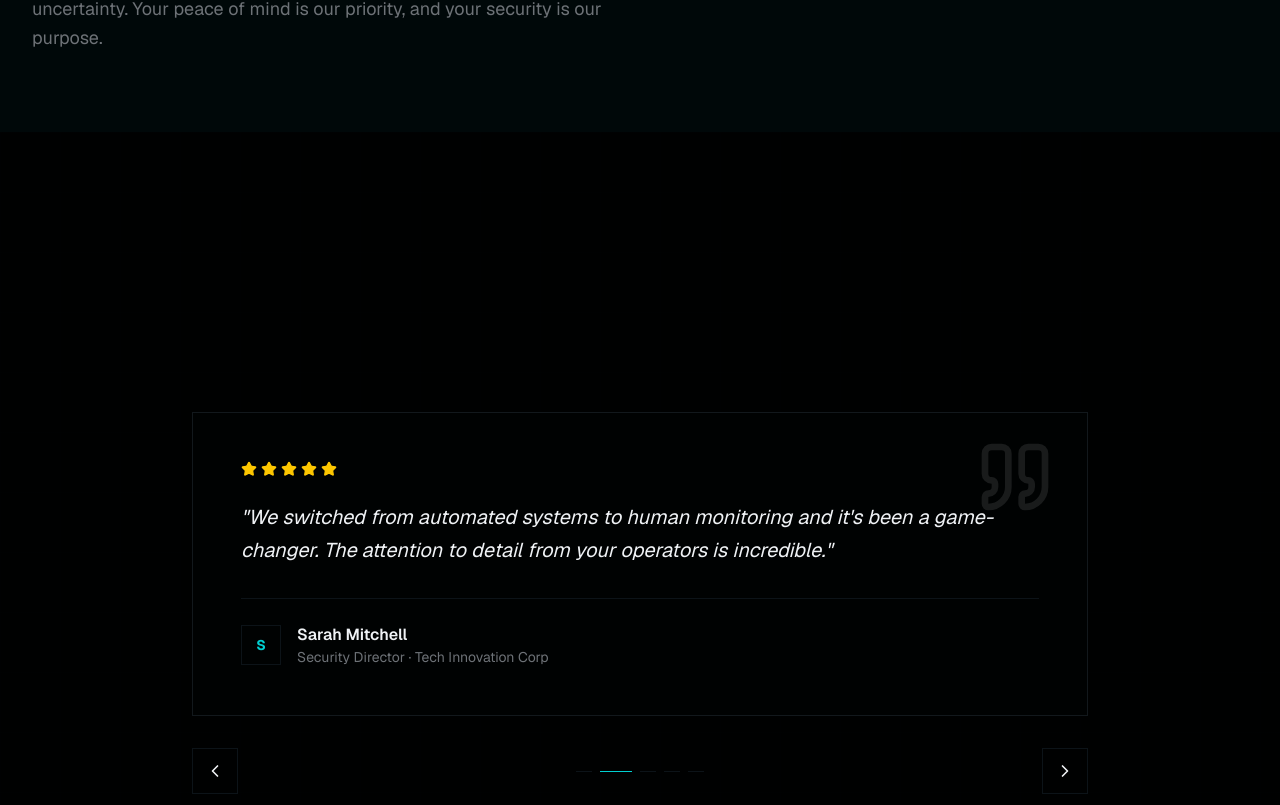
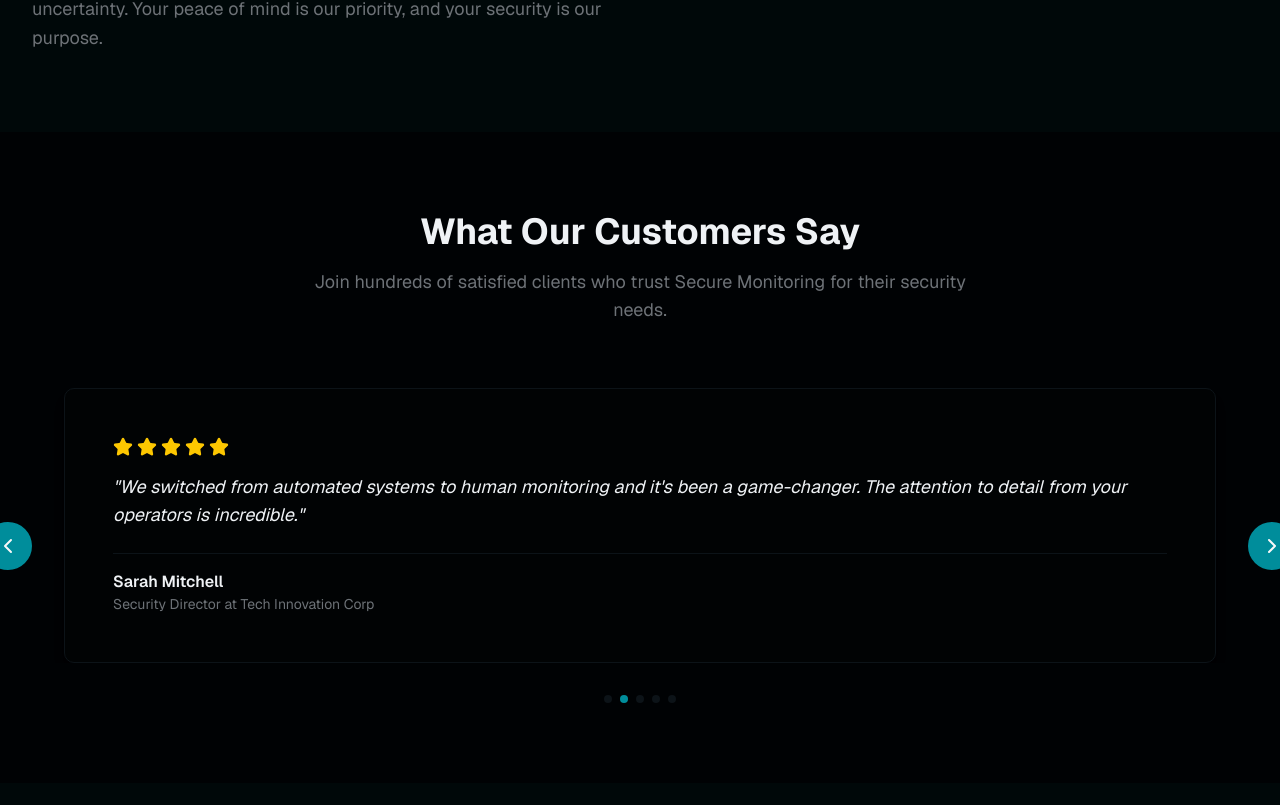
Before and after one commit to 3v8lmortyl-max/secure-monitoring-website-, a Next.js app: page / in a window 1280 px wide. Shown: the part 1935-2740 px from the top of the page. Built offline with nearby package versions, Linux system fonts and the light colour scheme.

Commit message:
Restore: revert components/testimonials.tsx to last working commit to fix Vercel build

```diff
--- a/components/testimonials.tsx
+++ b/components/testimonials.tsx
@@ -1,16 +1,25 @@
 'use client'
 
-import { useState, useEffect, useCallback } from 'react'
-import { ChevronLeft, ChevronRight, Star, Quote } from 'lucide-react'
+import { useState, useEffect } from 'react'
+import { ChevronLeft, ChevronRight, Star } from 'lucide-react'
 
-const testimonials = [
+interface Testimonial {
+  id: number
+  name: string
+  role: string
+  company: string
+  content: string
+  rating: number
+}
+
+const testimonials: Testimonial[] = [
   {
     id: 1,
     name: 'John Anderson',
     role: 'Property Manager',
     company: 'Anderson Real Estate',
     content: 'Secure Monitoring has been absolutely essential for our commercial properties. The professional operators caught a break-in attempt within minutes. Outstanding service!',
-    rating: 5,
+    rating: 5
   },
   {
     id: 2,
@@ -18,7 +27,7 @@ const testimonials = [
     role: 'Security Director',
     company: 'Tech Innovation Corp',
     content: 'We switched from automated systems to human monitoring and it\'s been a game-changer. The attention to detail from your operators is incredible.',
-    rating: 5,
+    rating: 5
   },
   {
     id: 3,
@@ -26,7 +35,7 @@ const testimonials = [
     role: 'Warehouse Owner',
     company: 'Chen Distribution',
     content: 'The 24/7 human monitoring gave us peace of mind we didn\'t have before. Their response time is phenomenal and the team is professional.',
-    rating: 5,
+    rating: 5
   },
   {
     id: 4,
@@ -34,7 +43,7 @@ const testimonials = [
     role: 'Retail Manager',
     company: 'Metro Retail Group',
     content: 'Best security investment we\'ve made. The operators caught suspicious activity that a system would have missed. Highly recommend!',
-    rating: 5,
+    rating: 5
   },
   {
     id: 5,
@@ -42,96 +51,120 @@ const testimonials = [
     role: 'Facility Manager',
     company: 'Global Manufacturing',
     content: 'Professional, reliable, and always there when we need them. Secure Monitoring has exceeded our expectations in every way.',
-    rating: 5,
-  },
+    rating: 5
+  }
 ]
 
 export function Testimonials() {
-  const [current, setCurrent] = useState(0)
-  const [auto, setAuto] = useState(true)
-
-  const next = useCallback(() => setCurrent((p) => (p + 1) % testimonials.length), [])
-  const prev = useCallback(() => setCurrent((p) => (p - 1 + testimonials.length) % testimonials.length), [])
+  const [currentIndex, setCurrentIndex] = useState(0)
+  const [isAutoplay, setIsAutoplay] = useState(true)
 
   useEffect(() => {
-    if (!auto) return
-    const id = setInterval(next, 6000)
-    return () => clearInterval(id)
-  }, [auto, next])
+    if (!isAutoplay) return
+
+    const interval = setInterval(() => {
+      setCurrentIndex((prev) => (prev + 1) % testimonials.length)
+    }, 5000)
+
+    return () => clearInterval(interval)
+  }, [isAutoplay])
+
+  const goToPrevious = () => {
+    setCurrentIndex((prev) => (prev - 1 + testimonials.length) % testimonials.length)
+    setIsAutoplay(false)
+  }
+
+  const goToNext = () => {
+    setCurrentIndex((prev) => (prev + 1) % testimonials.length)
+    setIsAutoplay(false)
+  }
 
   return (
-    <section className="py-24 bg-background relative overflow-hidden">
-      <div className="absolute inset-0 grid-overlay opacity-10" />
-
-      <div className="max-w-7xl mx-auto px-4 sm:px-6 lg:px-8 relative z-10">
+    <section className="py-20 bg-secondary/30">
+      <div className="max-w-7xl mx-auto px-4 sm:px-6 lg:px-8">
         <div className="text-center mb-16">
-          <div className="text-xs tracking-widest uppercase text-cyan font-mono mb-4 reveal">Client Testimonials</div>
-          <h2 className="text-4xl md:text-5xl font-bold reveal delay-1">What Our Clients Say</h2>
-          <p className="text-muted-foreground mt-4 max-w-xl mx-auto reveal delay-2">
-            Hundreds of satisfied clients trust Secure Monitoring for their security needs.
+          <h2 className="text-3xl md:text-4xl font-bold mb-4">What Our Customers Say</h2>
+          <p className="text-lg text-muted-foreground max-w-2xl mx-auto">
+            Join hundreds of satisfied clients who trust Secure Monitoring for their security needs.
           </p>
         </div>
 
-        <div className="relative max-w-4xl mx-auto">
-          {/* Main card */}
-          <div className="glass p-8 md:p-12 relative overflow-hidden">
-            <div className="absolute top-6 right-8 opacity-10">
-              <Quote size={80} />
-            </div>
+        {/* Testimonials Carousel */}
+        <div className="relative">
+          <div className="overflow-hidden">
+            <div
+              className="flex transition-transform duration-500 ease-out"
+              style={{
+                transform: `translateX(-${currentIndex * 100}%)`
+              }}
+            >
+              {testimonials.map((testimonial) => (
+                <div
+                  key={testimonial.id}
+                  className="w-full flex-shrink-0 px-4 md:px-8"
+                >
+                  <div className="bg-card border border-border rounded-lg p-8 md:p-12 shadow-lg">
+                    {/* Star Rating */}
+                    <div className="flex gap-1 mb-4">
+                      {Array.from({ length: testimonial.rating }).map((_, i) => (
+                        <Star
+                          key={i}
+                          size={20}
+                          className="fill-yellow-400 text-yellow-400"
+                        />
+                      ))}
+                    </div>
 
-            <div className="flex gap-1 mb-6">
-              {Array.from({ length: testimonials[current].rating }).map((_, i) => (
-                <Star key={i} size={16} className="fill-yellow-400 text-yellow-400" />
+                    {/* Testimonial Content */}
+                    <p className="text-lg text-foreground mb-6 italic">
+                      "{testimonial.content}"
+                    </p>
+
+                    {/* Author Info */}
+                    <div className="border-t border-border pt-4">
+                      <p className="font-semibold text-foreground">{testimonial.name}</p>
+                      <p className="text-sm text-muted-foreground">
+                        {testimonial.role} at {testimonial.company}
+                      </p>
+                    </div>
+                  </div>
+                </div>
               ))}
-            </div>
-
-            <p className="text-lg md:text-xl text-foreground leading-relaxed mb-8 italic">
-              "{testimonials[current].content}"
-            </p>
-
-            <div className="flex items-center gap-4 border-t border-border pt-6">
-              <div className="w-10 h-10 border border-cyan/40 flex items-center justify-center text-cyan text-sm font-bold">
-                {testimonials[current].name.charAt(0)}
-              </div>
-              <div>
-                <div className="font-semibold">{testimonials[current].name}</div>
-                <div className="text-sm text-muted-foreground">
-                  {testimonials[current].role} · {testimonials[current].company}
-                </div>
-              </div>
             </div>
           </div>
 
-          {/* Controls */}
-          <div className="flex items-center justify-between mt-8">
-            <button
-              onClick={() => { prev(); setAuto(false) }}
-              className="p-3 border border-border hover:border-cyan/50 hover:text-cyan transition-colors"
-              aria-label="Previous"
-            >
-              <ChevronLeft size={20} />
-            </button>
+          {/* Navigation Buttons */}
+          <button
+            onClick={goToPrevious}
+            className="absolute left-0 top-1/2 -translate-y-1/2 -translate-x-6 md:-translate-x-12 bg-primary hover:bg-accent text-primary-foreground p-2 md:p-3 rounded-full transition-colors z-10"
+            aria-label="Previous testimonial"
+          >
+            <ChevronLeft size={24} />
+          </button>
 
-            <div className="flex gap-2">
-              {testimonials.map((_, i) => (
-                <button
-                  key={i}
-                  onClick={() => { setCurrent(i); setAuto(false) }}
-                  className={`h-px transition-all duration-300 ${
-                    i === current ? 'w-8 bg-cyan' : 'w-4 bg-border'
-                  }`}
-                  aria-label={`Go to ${i + 1}`}
-                />
-              ))}
-            </div>
+          <button
+            onClick={goToNext}
+            className="absolute right-0 top-1/2 -translate-y-1/2 translate-x-6 md:translate-x-12 bg-primary hover:bg-accent text-primary-foreground p-2 md:p-3 rounded-full transition-colors z-10"
+            aria-label="Next testimonial"
+          >
+            <ChevronRight size={24} />
+          </button>
 
-            <button
-              onClick={() => { next(); setAuto(false) }}
-              className="p-3 border border-border hover:border-cyan/50 hover:text-cyan transition-colors"
-              aria-label="Next"
-            >
-              <ChevronRight size={20} />
-            </button>
+          {/* Dots Indicator */}
+          <div className="flex justify-center gap-2 mt-8">
+            {testimonials.map((_, index) => (
+              <button
+                key={index}
+                onClick={() => {
+                  setCurrentIndex(index)
+                  setIsAutoplay(false)
+                }}
+                className={`w-2 h-2 rounded-full transition-colors ${
+                  index === currentIndex ? 'bg-primary' : 'bg-border'
+                }`}
+                aria-label={`Go to testimonial ${index + 1}`}
+              />
+            ))}
           </div>
         </div>
       </div>
```
